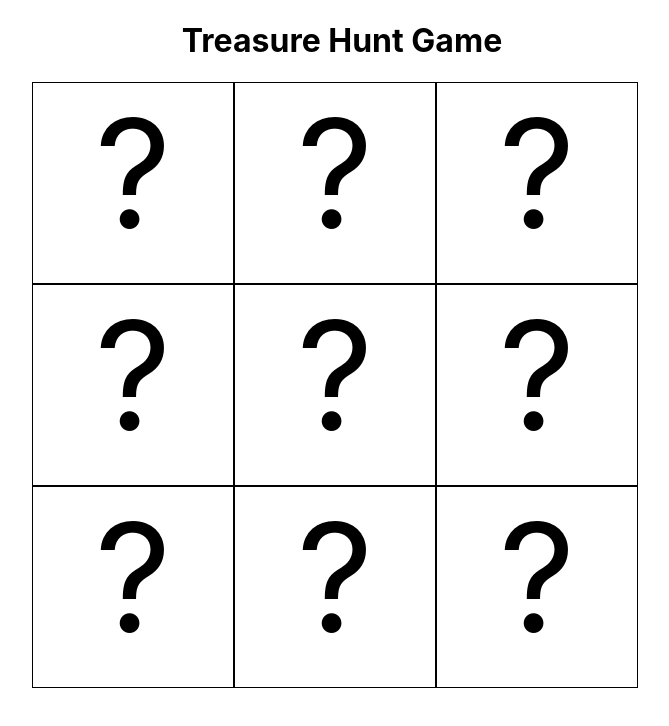
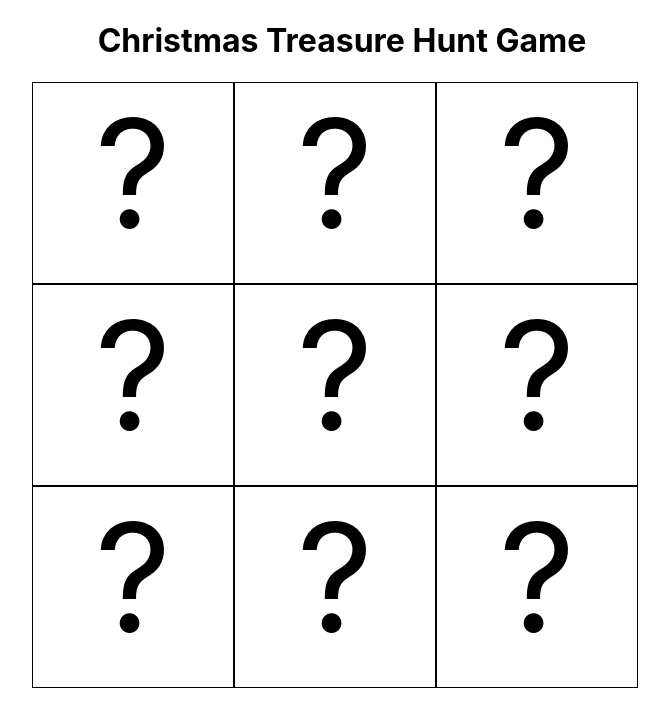
Before and after one commit to learn-academy-2022-golf/treasurehunt-tabithatrubey, a React (Create React App) app: page / in a window 1280 px wide. Shown: the top 726 px of the page, without its empty margins (298-967 px from the left). Built offline with nearby package versions, Linux system fonts and the light colour scheme.

Commit message:
Christmas Tree emoji user story complete

```diff
--- a/src/App.js
+++ b/src/App.js
@@ -16,12 +16,15 @@ const App = () => {
   ])
 
   const handleGamePlay = (index) => {
-    alert(index)
+    // alert(index)
+    let updatedBoard = [...board]
+    updatedBoard[index] = "🎄"
+    setBoard(updatedBoard)
   }
 
   return (
     <>
-      <h1>Treasure Hunt Game</h1>
+      <h1>Christmas Treasure Hunt Game</h1>
       <div className="gameboard">
       {board.map((value, index) => {
         return (
```
